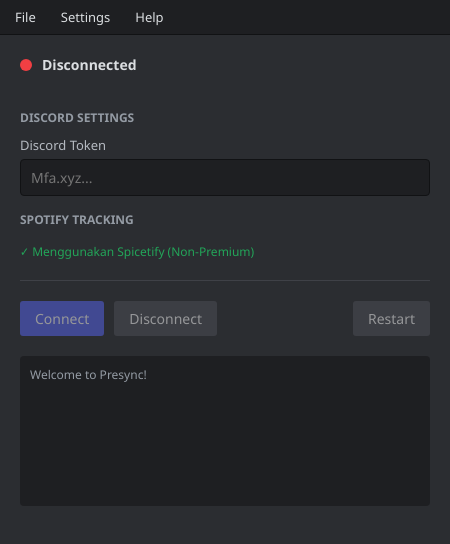
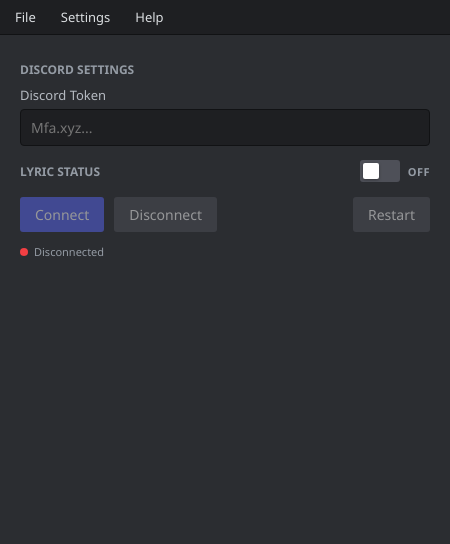
Before and after one commit to Ryuz-V/lyrics-status-discord, an Electron app: page index.html in a window 450 px wide. Drawn offline with Linux system fonts and the light colour scheme; no server answers.

Commit message:
CREATE APP AND FIXING UI/UX

```diff
--- a/index.html
+++ b/index.html
@@ -11,14 +11,7 @@
         <span>Settings</span>
         <span>Help</span>
     </div>
-
     <div class="container">
-        <!-- Status Header -->
-        <div class="status-bar">
-            <span class="status-indicator disconnected" id="statusDot"></span>
-            <span id="statusText">Disconnected</span>
-        </div>
-
         <form id="settingsForm">
             <!-- Discord Section -->
             <div class="section-title">Discord Settings</div>
@@ -27,13 +20,28 @@
                 <input type="password" id="discordToken" placeholder="Mfa.xyz..." />
             </div>
 
-            <!-- Spicetify Info -->
-            <div class="section-title">Spotify Tracking</div>
-            <div class="form-group">
-                <span class="helper-text" style="color: #23a559;">✓ Menggunakan Spicetify (Non-Premium)</span>
+            <!-- Lyric Status Header with Saklar Switch -->
+            <div class="section-header-row">
+                <div class="section-title">Lyric Status</div>
+                <button type="button" id="lyricToggleBtn" class="saklar-container off" title="Toggle Lyric Status">
+                    <span class="saklar-track">
+                        <span class="saklar-handle"></span>
+                    </span>
+                    <span id="lyricToggleText" class="saklar-label">OFF</span>
+                </button>
             </div>
 
-            <div class="divider"></div>
+            <!-- Collapsible Lyric Sync Section (Spotify Sync to Terminal) -->
+            <div id="lyricSyncContainer" class="hidden">
+                <div class="section-title">Spotify Sync</div>
+                <div class="form-group">
+                    <span class="helper-text" style="color: #23a559;">✓ Menggunakan Spicetify (Non-Premium)</span>
+                </div>
+                <div class="divider"></div>
+                <div class="logs" id="logsContainer">
+                    <div class="log-entry">Welcome to Presync!</div>
+                </div>
+            </div>
 
             <!-- Action Buttons -->
             <div class="action-buttons">
@@ -43,12 +51,13 @@
                 </div>
                 <button type="button" id="btnRestart" class="btn-secondary" disabled>Restart</button>
             </div>
+
+            <!-- Status Indicator -->
+            <div class="status-bar">
+                <span class="status-indicator disconnected" id="statusDot"></span>
+                <span id="statusText">Disconnected</span>
+            </div>
         </form>
-
-        <div class="logs" id="logsContainer">
-            <!-- Logs will appear here -->
-            <div class="log-entry">Welcome to Presync!</div>
-        </div>
     </div>
     <script src="renderer.js"></script>
 </body>
--- a/renderer.js
+++ b/renderer.js
@@ -10,11 +10,36 @@
 const statusText = document.getElementById('statusText');
 const logsContainer = document.getElementById('logsContainer');
 
+const lyricToggleBtn = document.getElementById('lyricToggleBtn');
+const lyricToggleText = document.getElementById('lyricToggleText');
+const lyricSyncContainer = document.getElementById('lyricSyncContainer');
+
 let isConnected = false;
+let isLyricStatusOn = false;
+
+function setLyricStatus(enabled) {
+    isLyricStatusOn = enabled;
+    if (enabled) {
+        lyricToggleBtn.className = 'saklar-container on';
+        lyricToggleText.innerText = 'ON';
+        lyricSyncContainer.classList.remove('hidden');
+    } else {
+        lyricToggleBtn.className = 'saklar-container off';
+        lyricToggleText.innerText = 'OFF';
+        lyricSyncContainer.classList.add('hidden');
+        if (isConnected) {
+            ipcRenderer.send('stop-sync');
+        }
+    }
+    ipcRenderer.send('resize-window', { expanded: enabled });
+    ipcRenderer.send('save-settings', { lyricStatusEnabled: enabled });
+    checkInputs();
+}
 
 // Load saved settings
 ipcRenderer.on('load-settings', (event, settings) => {
     if (settings.discordToken) discordTokenInput.value = settings.discordToken;
+    setLyricStatus(!!settings.lyricStatusEnabled);
     checkInputs();
 });
 
@@ -41,15 +66,15 @@
     } else {
         statusDot.className = 'status-indicator disconnected';
         statusText.innerText = 'Disconnected';
-        btnConnect.disabled = false;
         btnDisconnect.disabled = true;
         btnRestart.disabled = true;
         discordTokenInput.disabled = false;
+        checkInputs();
     }
 });
 
 function checkInputs() {
-    if (discordTokenInput.value) {
+    if (discordTokenInput.value && isLyricStatusOn) {
         if (!isConnected) btnConnect.disabled = false;
     } else {
         btnConnect.disabled = true;
@@ -57,6 +82,11 @@
 }
 
 // Event Listeners
+lyricToggleBtn.addEventListener('click', (e) => {
+    e.preventDefault();
+    setLyricStatus(!isLyricStatusOn);
+});
+
 discordTokenInput.addEventListener('input', () => {
     ipcRenderer.send('save-settings', {
         discordToken: discordTokenInput.value
@@ -75,7 +105,11 @@
 
 btnRestart.addEventListener('click', () => {
     ipcRenderer.send('stop-sync');
-    setTimeout(() => ipcRenderer.send('start-sync'), 1000);
+    setTimeout(() => {
+        if (isLyricStatusOn) {
+            ipcRenderer.send('start-sync');
+        }
+    }, 1000);
 });
 
 // Request initial settings on load
--- a/style.css
+++ b/style.css
@@ -34,26 +34,28 @@
 }
 
 .container {
-    padding: 20px;
+    padding: 16px 20px;
     flex: 1;
     display: flex;
     flex-direction: column;
-    overflow-y: auto;
+    overflow: hidden;
 }
 
 .status-bar {
     display: flex;
     align-items: center;
-    gap: 10px;
-    margin-bottom: 20px;
-    font-size: 14px;
-    font-weight: 600;
+    gap: 6px;
+    margin-top: 12px;
+    font-size: 11px;
+    color: #949ba4;
+    font-weight: 500;
 }
 
 .status-indicator {
-    width: 12px;
-    height: 12px;
+    width: 8px;
+    height: 8px;
     border-radius: 50%;
+    display: inline-block;
 }
 
 .connected { background-color: #23a559; }
@@ -64,14 +66,14 @@
     text-transform: uppercase;
     font-weight: bold;
     color: #949ba4;
-    margin-bottom: 10px;
-    margin-top: 15px;
+    margin-bottom: 8px;
+    margin-top: 10px;
 }
 
 .form-group {
     display: flex;
     flex-direction: column;
-    margin-bottom: 15px;
+    margin-bottom: 12px;
 }
 
 label {
@@ -98,13 +100,100 @@
 .divider {
     height: 1px;
     background-color: #3f4147;
-    margin: 20px 0;
+    margin: 14px 0;
+}
+
+.section-header-row {
+    display: flex;
+    justify-content: space-between;
+    align-items: center;
+    margin-top: 14px;
+    margin-bottom: 8px;
+}
+
+.section-header-row .section-title {
+    margin: 0;
+}
+
+.saklar-container {
+    display: inline-flex;
+    align-items: center;
+    gap: 8px;
+    background: transparent;
+    border: none;
+    padding: 0;
+    cursor: pointer;
+    user-select: none;
+}
+
+.saklar-track {
+    position: relative;
+    width: 40px;
+    height: 22px;
+    border-radius: 3px;
+    background-color: #4e5058;
+    display: inline-block;
+    transition: background-color 0.2s ease, opacity 0.2s ease;
+    box-sizing: border-box;
+}
+
+.saklar-handle {
+    position: absolute;
+    top: 3px;
+    left: 3px;
+    width: 16px;
+    height: 16px;
+    border-radius: 2px;
+    background-color: #ffffff;
+    box-shadow: 0 1px 3px rgba(0, 0, 0, 0.35);
+    transition: transform 0.2s cubic-bezier(0.4, 0, 0.2, 1);
+}
+
+/* OFF State: Gray (#4e5058), handle on the left */
+.saklar-container.off .saklar-track {
+    background-color: #4e5058;
+}
+
+.saklar-container.off .saklar-handle {
+    transform: translateX(0);
+}
+
+.saklar-container.off .saklar-label {
+    color: #949ba4;
+    font-size: 11px;
+    font-weight: 700;
+    letter-spacing: 0.5px;
+}
+
+/* ON State: Blue (#5865f2), handle slides to the right */
+.saklar-container.on .saklar-track {
+    background-color: #5865f2;
+}
+
+.saklar-container.on .saklar-handle {
+    transform: translateX(18px);
+}
+
+.saklar-container.on .saklar-label {
+    color: #5865f2;
+    font-size: 11px;
+    font-weight: 700;
+    letter-spacing: 0.5px;
+}
+
+.saklar-container:hover .saklar-track {
+    opacity: 0.85;
+}
+
+.hidden {
+    display: none !important;
 }
 
 .action-buttons {
     display: flex;
     justify-content: space-between;
-    margin-bottom: 20px;
+    margin-top: 15px;
+    margin-bottom: 0px;
 }
 
 .action-buttons div {
@@ -137,18 +226,20 @@
 .helper-text {
     font-size: 12px;
     color: #949ba4;
-    margin-top: 5px;
+    margin-top: 4px;
 }
 
 .logs {
     background-color: #1e1f22;
+    border: 1px solid #111214;
     border-radius: 4px;
     padding: 10px;
-    height: 150px;
+    height: 135px;
     overflow-y: auto;
     font-family: 'Consolas', monospace;
     font-size: 12px;
     color: #949ba4;
+    margin-bottom: 0px;
 }
 
 .log-entry { margin-bottom: 3px; }
```
Also changed, not shown: main.js (+12 -3 lines).
